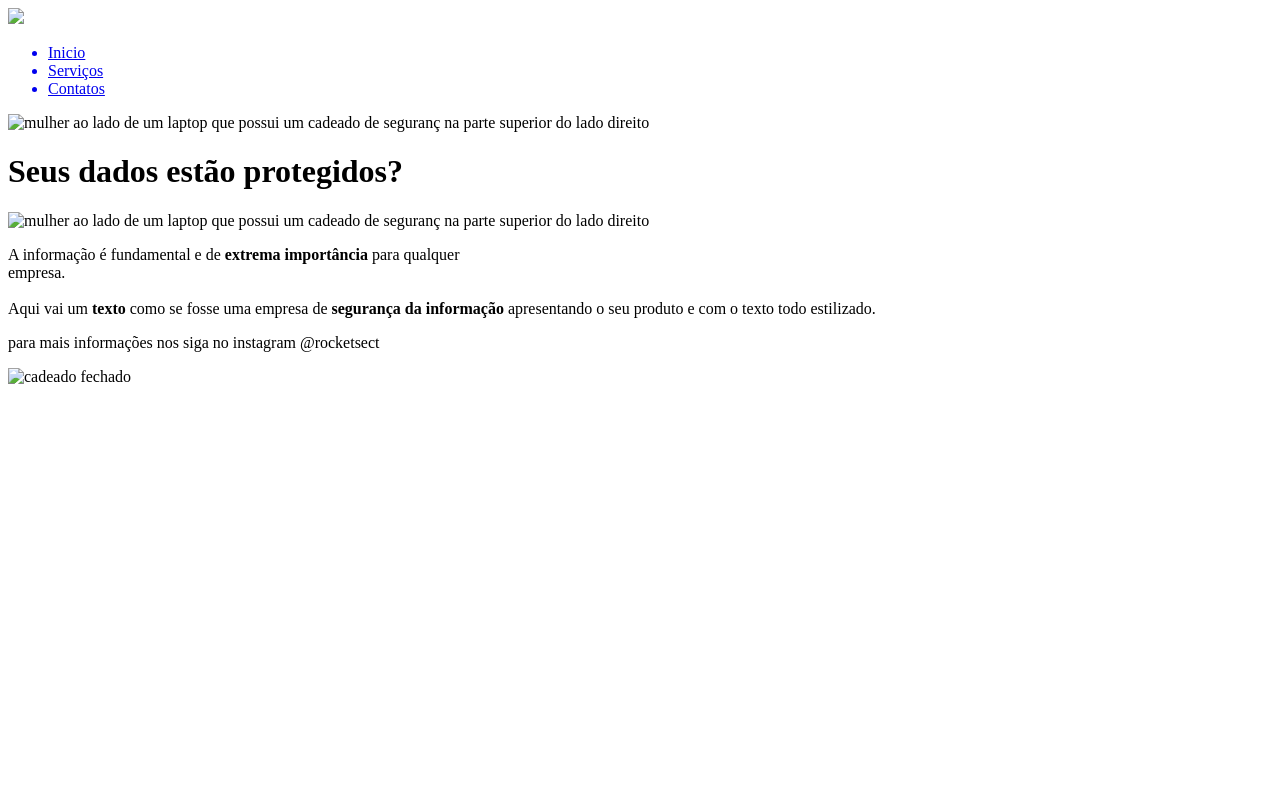
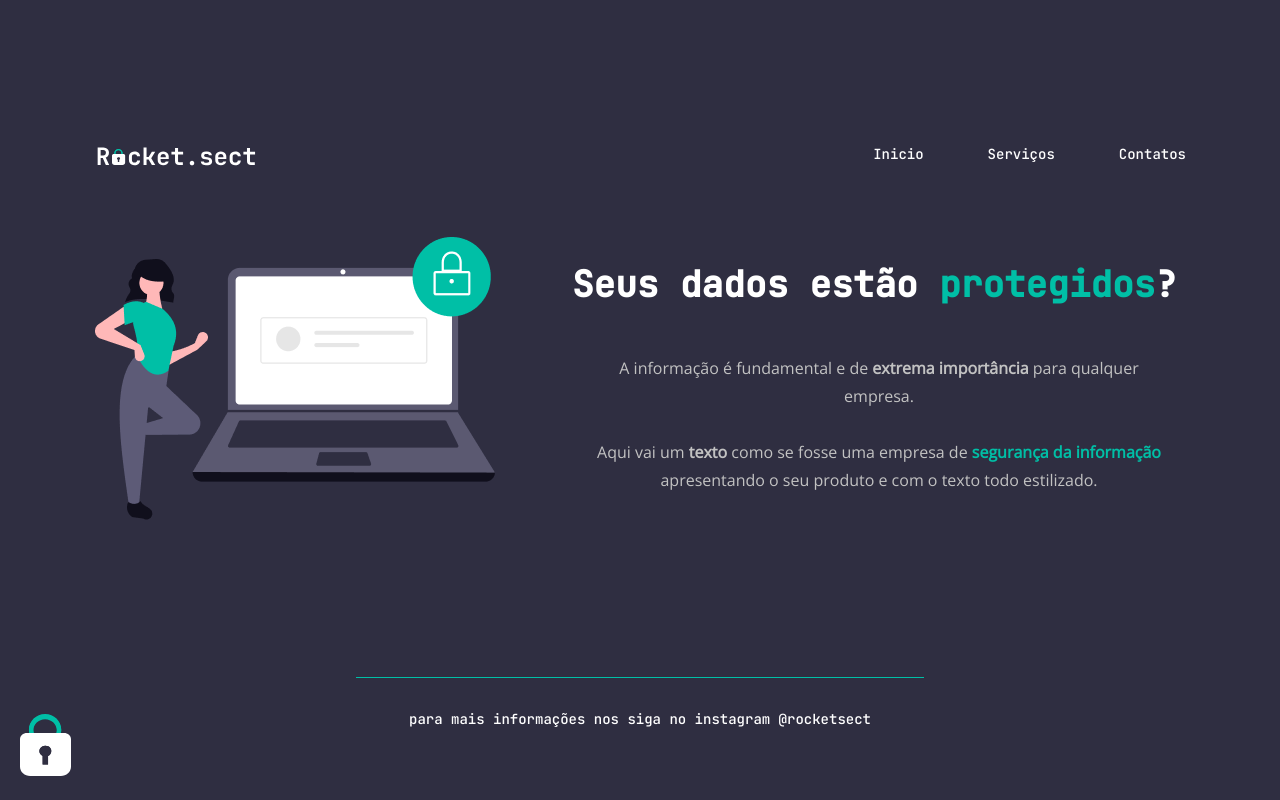
Before and after one commit to forigo/rocket-sect, a plain HTML site: page index.html in a window 1280 px wide. Drawn offline with nearby package versions, Linux system fonts and the light colour scheme; the site is published under a folder, as on GitHub Pages, so addresses that start at the root find nothing.

Commit message:
Update index.html

```diff
--- a/index.html
+++ b/index.html
@@ -11,12 +11,12 @@
 
     <title>Rocket.sect</title>
 
-    <link rel="stylesheet" href="/css/style.css">
+    <link rel="stylesheet" href="./css/style.css">
 
 </head>
 <body>
     <nav>
-        <img src="/images/logo.svg">
+        <img src="./images/logo.svg">
         <ul>
             <a href="#"><li>Inicio</li></a>
             <a href="#"><li>Serviços</li></a>
@@ -25,10 +25,10 @@
     </nav>
 
     <main>
-        <img class="img-desktop" src="/images/img1.png" alt="mulher ao lado de um laptop que possui um cadeado de seguranç na parte superior do lado direito">
+        <img class="img-desktop" src="./images/img1.png" alt="mulher ao lado de um laptop que possui um cadeado de seguranç na parte superior do lado direito">
         <div>
         <h1>Seus dados estão <span>protegidos</span>?</h1>
-        <img class="img-mobile" src="/images/img1.png" alt="mulher ao lado de um laptop que possui um cadeado de seguranç na parte superior do lado direito">
+        <img class="img-mobile" src="./images/img1.png" alt="mulher ao lado de um laptop que possui um cadeado de seguranç na parte superior do lado direito">
         <p>A informação é fundamental e de <strong>extrema importância</strong> para qualquer<br>empresa.
         <br>
         <br>
@@ -40,7 +40,7 @@
     </footer>
 
     <div id="padlock">
-        <img src="/images/padlock.svg" alt="cadeado fechado">
+        <img src="./images/padlock.svg" alt="cadeado fechado">
     </div>
 
 </body>
```
